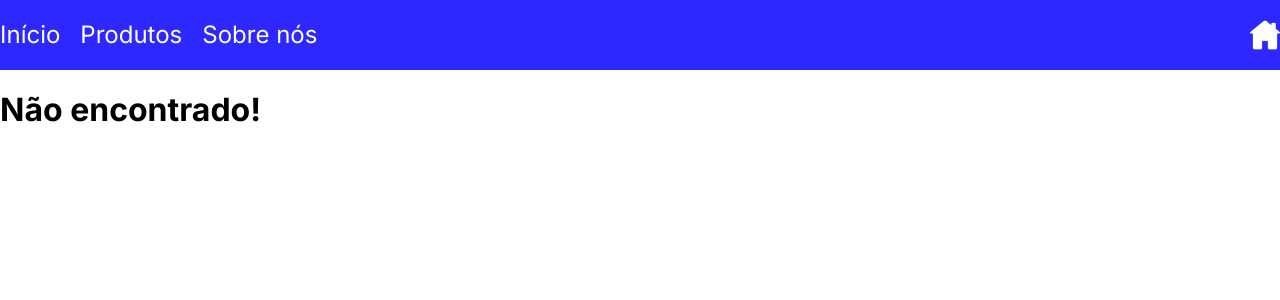
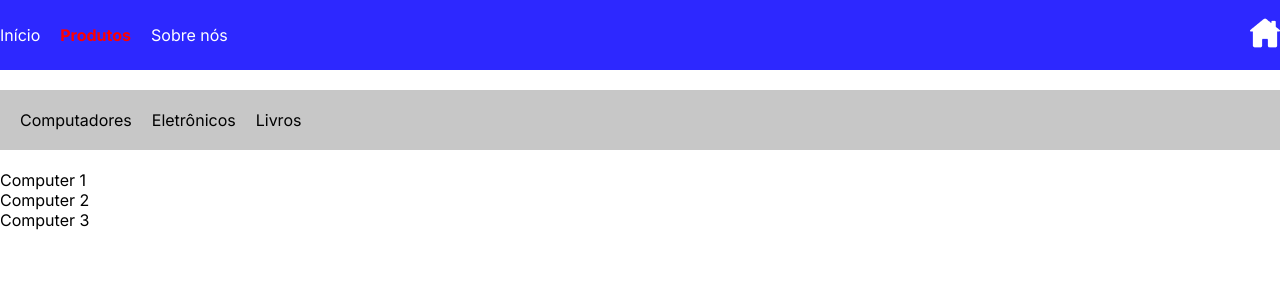
Before and after one commit to Caelest1s/challenge-rotas-react, a React (Vite) app: page /products in a window 1280 px wide. Shown: the top 300 px of the page. Built offline with nearby package versions, Linux system fonts and the light colour scheme.

Commit message:
Header routes: index, links active

```diff
--- a/src/App.tsx
+++ b/src/App.tsx
@@ -1,6 +1,11 @@
-import { BrowserRouter, Route, Routes } from "react-router-dom"
+import { BrowserRouter, Navigate, Route, Routes } from "react-router-dom"
 import Home from "./routers/Home"
 import AboutUs from "./routers/Home/AboutUs"
+import Products from "./routers/Home/Products"
+import Book from "./routers/Home/Products/Book"
+import Computer from "./routers/Home/Products/Computer"
+import Eletronic from "./routers/Home/Products/Eletronic"
+import Welcome from "./routers/Home/Welcome"
 import NotFound from "./routers/NotFound"
 
 function App() {
@@ -10,9 +15,17 @@ function App() {
       <BrowserRouter>
         <Routes>
           <Route path="/" element={<Home />} >
-            <Route index element={<AboutUs />} />
+            <Route index element={<Navigate to="/initial" />} />
+            <Route path="initial" element={<Welcome />} />
 
-          <Route path="*" element={<NotFound />} />
+            <Route path="products" element={<Products />} >
+              <Route index element={<Computer />} />
+              <Route index element={<Eletronic />} />
+              <Route index element={<Book />} />
+            </Route>
+            <Route path="about-us" element={<AboutUs />} />
+
+            <Route path="*" element={<NotFound />} />
           </Route>
         </Routes>
       </BrowserRouter>
--- a/src/components/Header/index.tsx
+++ b/src/components/Header/index.tsx
@@ -1,3 +1,4 @@
+import { Link, NavLink } from 'react-router-dom';
 import imgHome from '../../assets/home.png';
 import './style.css';
 
@@ -7,11 +8,16 @@ export default function Header() {
             <nav>
                 <div className="rr-header-container">
                     <div className="rr-header-links">
-                        <h1>Início</h1>
-                        <h1>Produtos</h1>
-                        <h1>Sobre nós</h1>
+                        <NavLink className={({ isActive }) => isActive ? "menu-active" : "menu-desactive"}
+                            to="/initial"> <h4>Início</h4> </NavLink>
+                        <NavLink className={({ isActive }) => isActive ? "menu-active" : "menu-desactive"}
+                            to="/products"> <h4>Produtos</h4> </NavLink>
+                        <NavLink className={({ isActive }) => isActive ? "menu-active" : "menu-desactive"}
+                            to="/about-us"> <h4>Sobre nós</h4> </NavLink>
                     </div>
-                    <img src={imgHome} alt="Início" />
+                    <Link to="/initial">
+                        <img src={imgHome} alt="Início" />
+                    </Link>
                 </div>
             </nav>
         </header>
--- a/src/components/Header/style.css
+++ b/src/components/Header/style.css
@@ -2,6 +2,7 @@
     width: 100%;
     display: flex;
     justify-content: space-between;
+    align-items: center;
 }
 
 .rr-header-links {
@@ -9,9 +10,10 @@
     justify-content: space-around;
 }
 
-.rr-header-links h1 {
+.rr-header-links h4 {
     padding-right: 20px;
     font-weight: 400;
+    font-size: 16px;
 }
 
 .rr-header-container img {
--- a/src/components/ListItens/index.tsx
+++ b/src/components/ListItens/index.tsx
@@ -2,17 +2,10 @@ import './style.css';
 
 export default function ListItens() {
     return (
-        <div className="rr-container-itens">
-            <div className="rr-product">
-                <h4>Computadores</h4>
-                <h4>Eletrônicos</h4>
-                <h4>Livros</h4>
-            </div>
-            <div className="rr-subproduct">
-                <h4>Computador 1</h4>
-                <h4>Computador 2</h4>
-                <h4>Computador 3</h4>
-            </div>
+        <div className="rr-product">
+            <h4>Computadores</h4>
+            <h4>Eletrônicos</h4>
+            <h4>Livros</h4>
         </div>
     );
 }
--- a/src/components/ListItens/style.css
+++ b/src/components/ListItens/style.css
@@ -1,8 +1,3 @@
-.rr-container-itens {
-    width: 1280px;
-    margin: 20px auto;
-}
-
 .rr-product {
     padding: 20px;
     display: flex;
@@ -13,11 +8,3 @@
     margin-right: 20px;
     font-weight: 400;
 }
-
-.rr-subproduct {
-    padding: 20px 0;
-}
-
-.rr-subproduct h4{
-    font-weight: 400;
-}
--- a/src/index.css
+++ b/src/index.css
@@ -28,3 +28,17 @@ nav {
   align-items: center;
   color: var(--rr-color-font-primary);
 }
+
+a {
+  color: unset;
+  text-decoration: none;
+}
+
+.menu-active h4 {
+  color: red;
+  font-weight: 700;
+}
+
+.menu-desactive h4 {
+  color: var(--rr-color-font-primary);
+}
--- /dev/null
+++ b/src/routers/Home/Products/Book/index.tsx
@@ -0,0 +1,9 @@
+export default function Book() {
+    return (
+        <>
+            <h4>Book 1</h4>
+            <h4>Book 2</h4>
+            <h4>Book 3</h4>
+        </>
+    );
+}
--- /dev/null
+++ b/src/routers/Home/Products/Computer/index.tsx
@@ -0,0 +1,9 @@
+export default function Computer() {
+    return (
+        <>
+            <h4>Computer 1</h4>
+            <h4>Computer 2</h4>
+            <h4>Computer 3</h4>
+        </>
+    );
+}
--- /dev/null
+++ b/src/routers/Home/Products/Eletronic/index.tsx
@@ -0,0 +1,9 @@
+export default function Eletronic() {
+    return (
+        <>
+            <h4>Eletronic 1</h4>
+            <h4>Eletronic 2</h4>
+            <h4>Eletronic 3</h4>
+        </>
+    );
+}
--- a/src/routers/Home/Products/index.tsx
+++ b/src/routers/Home/Products/index.tsx
@@ -1,7 +1,14 @@
+import { Outlet } from "react-router-dom";
 import ListItens from "../../../components/ListItens";
+import './style.css';
 
 export default function Products(){
     return(
-        <ListItens />
+        <div className="rr-container-itens">
+            <ListItens />
+            <div className="rr-subproduct">
+                <Outlet />
+            </div>
+        </div>
     );
 }
--- /dev/null
+++ b/src/routers/Home/Products/style.css
@@ -0,0 +1,12 @@
+.rr-container-itens {
+    width: 1280px;
+    margin: 20px auto;
+}
+
+.rr-subproduct {
+    padding: 20px 0;
+}
+
+.rr-subproduct h4{
+    font-weight: 400;
+}
--- a/src/routers/Home/Welcome/index.tsx
+++ b/src/routers/Home/Welcome/index.tsx
@@ -1,5 +1,4 @@
 import Message from '../../../components/Message';
-import './style.css';
 
 export default function Welcome() {
     return (
```
